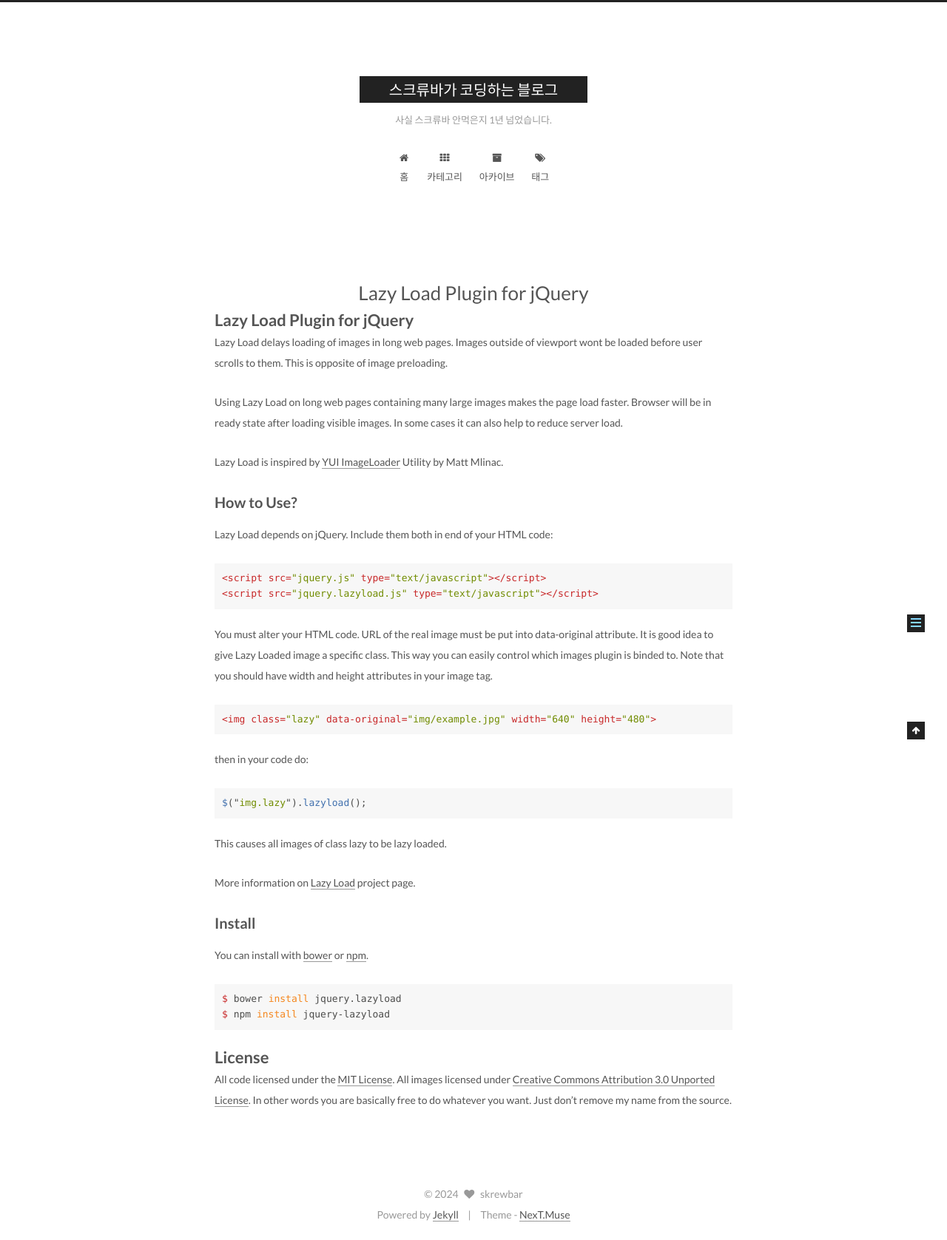
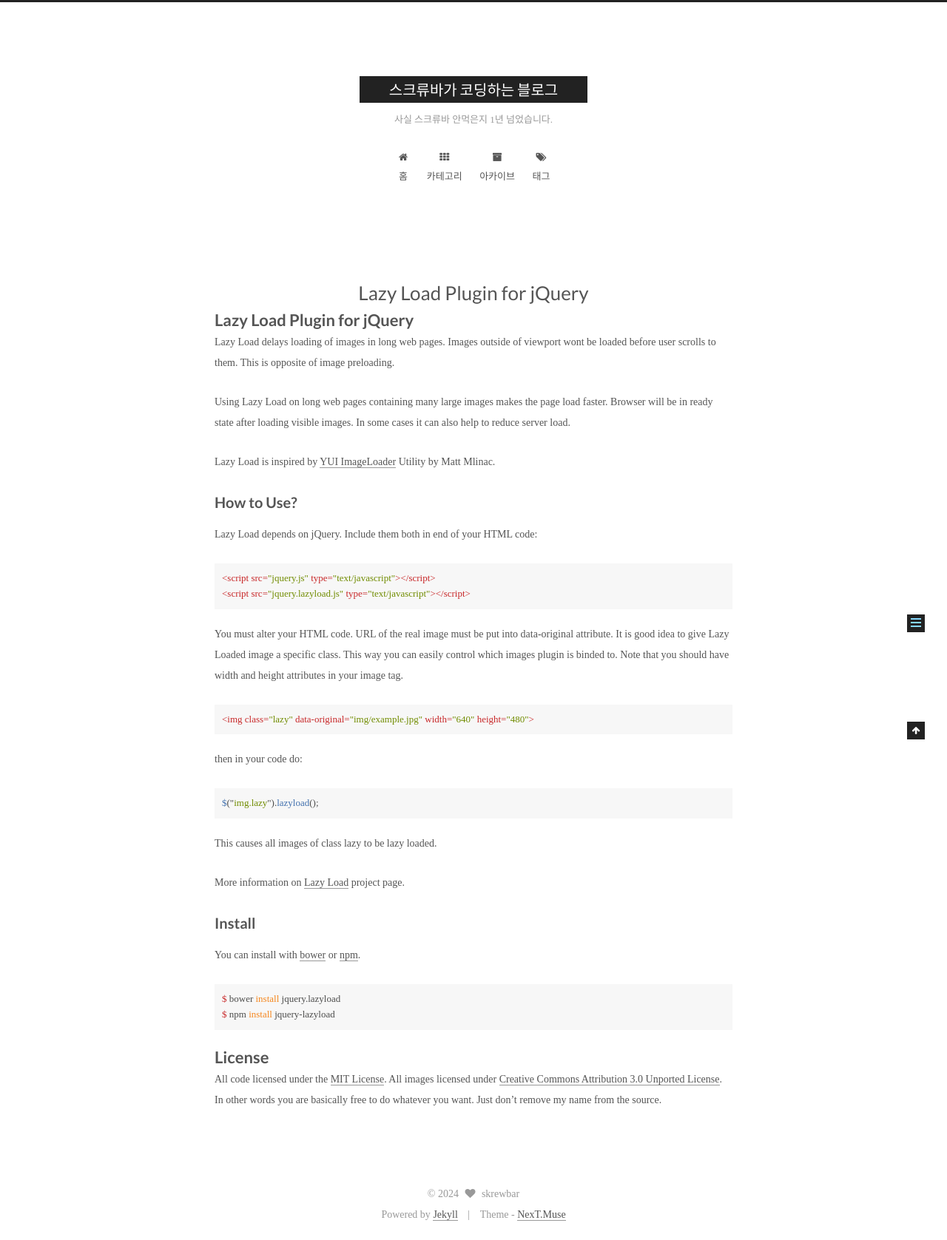
Before and after one commit to skrewbar/skrewbar.github.io, a Jekyll site: the page built from assets/lib/jquery_lazyload/README.md, in a window 1280 px wide. Shown: the whole page at 74% size. Built offline with Jekyll 4.4.1, drawn with Linux system fonts in a browser that asks for light colours; some web fonts are replaced; our own code applies the rules of GitHub Pages for plain Markdown files.

Commit message:
💄 add fonts

```diff
--- a/assets/css/main.scss
+++ b/assets/css/main.scss
@@ -1,43 +1,6 @@
 ---
 ---
 // CSS Style Guide: http://codeguide.co/#css
-
-.solvedac-tier {
-  width: 24px;
-  border-style: none !important;
-}
-
-.difficulty {
-  display: flex;
-  align-items: center;
-  gap: 1rem;
-}
-
-.bronze {
-  color: #ad5600;
-}
-.gold {
-  color: rgb(236, 154, 0);
-}
-.platinum {
-  color: rgb(39, 226, 164);
-}
-.diamond {
-  color: rgb(0, 158, 229);
-}
-
-.ac {
-  color: #009874;
-  font-weight: bold;
-}
-.wa {
-  color: #dd4124;
-}
-.tle {
-  color: #fa7268;
-}
-
-
 
 $scheme    : '{{ site.scheme | default: Muse }}';
 $variables : base $scheme custom;
@@ -87,3 +50,60 @@ $jekyll-config-map : {{ config_map }};
 // Custom Layer
 // --------------------------------------------------
 @import "_custom/custom";
+
+
+@font-face {
+  font-family: "AppleSDGothicNeoSB";
+  src: url(/assets/fonts/AppleSDGothicNeoSB.ttf);
+}
+body {
+  font-family: "AppleSDGothicNeoSB";
+}
+
+@font-face {
+  font-family: "JetBrainsMono-Medium";
+  src: url(/assets/fonts/JetBrainsMonoNL-Medium.ttf);
+}
+@font-face {
+  font-family: "D2Coding";
+  src: url(/assets/fonts/D2Coding.ttc);
+}
+code {
+  font-family: "JetBrainsMono-Medium", "D2Coding";
+}
+
+
+.solvedac-tier {
+  width: 24px;
+  border-style: none !important;
+}
+
+.difficulty {
+  display: flex;
+  align-items: center;
+  gap: 1rem;
+}
+
+.bronze {
+  color: #ad5600;
+}
+.gold {
+  color: rgb(236, 154, 0);
+}
+.platinum {
+  color: rgb(39, 226, 164);
+}
+.diamond {
+  color: rgb(0, 158, 229);
+}
+
+.ac {
+  color: #009874;
+  font-weight: bold;
+}
+.wa {
+  color: #dd4124;
+}
+.tle {
+  color: #fa7268;
+}
```
Also changed, not shown: assets/fonts/JetBrainsMono-Medium.ttf (added), 2 other files.
